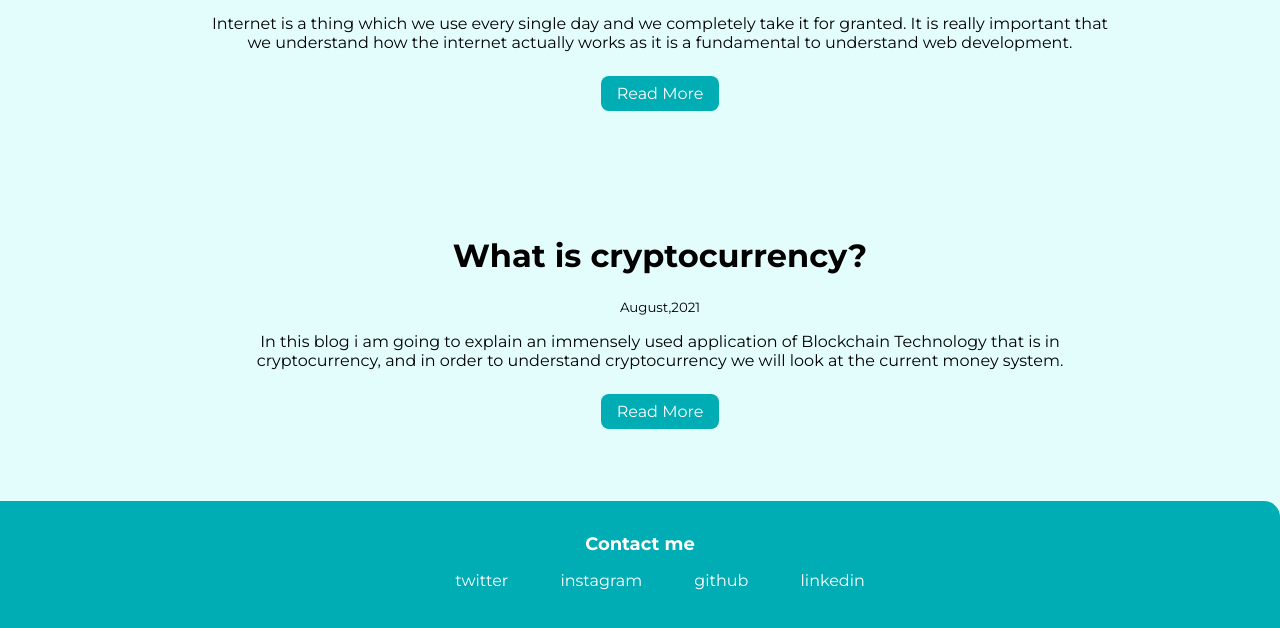
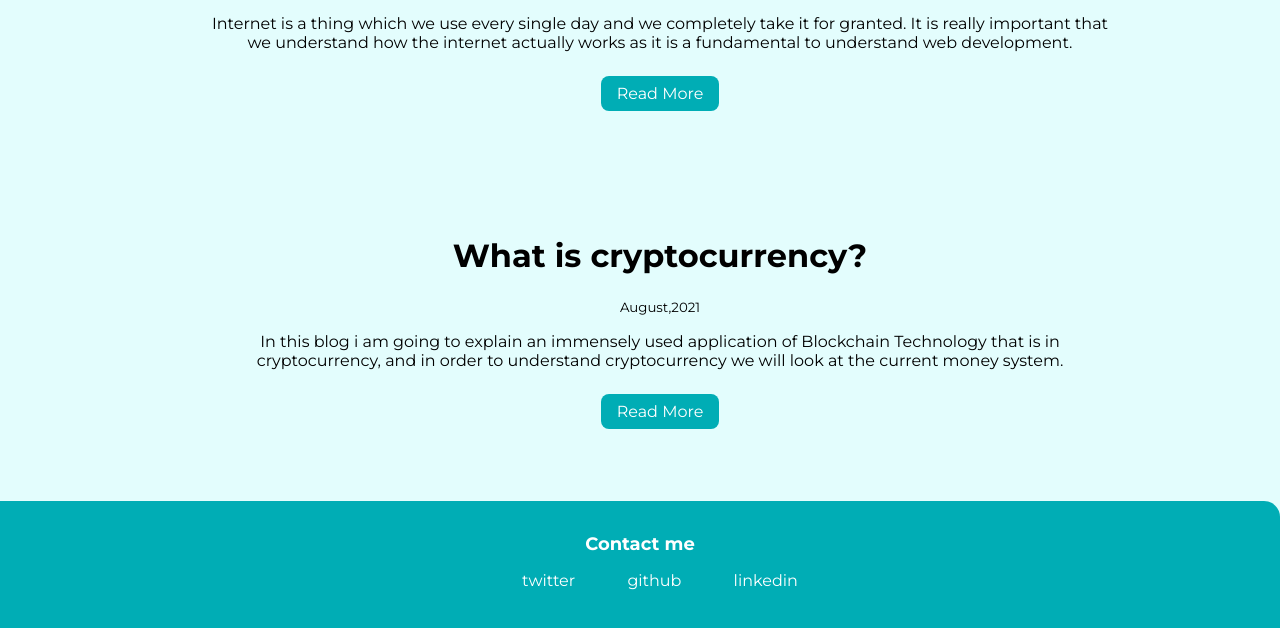
Before and after one commit to vrinda-mahajan/Mark4, a plain HTML site: page blogs.html in a window 1280 px wide. Shown: the part 500-1128 px from the top of the page. Drawn offline with Linux system fonts and the light colour scheme.

Commit message:
refactor

```diff
--- a/blogs.html
+++ b/blogs.html
@@ -58,10 +58,6 @@
                 </a>
             </li>
             <li class="list-item-inline">
-                <a class="link" href="https://www.instagram.com/vrinda__mahajan/">instagram
-                </a>
-            </li>
-            <li class="list-item-inline">
                 <a class="link" href="https://github.com/vrinda-mahajan">github
                 </a>
             </li>
```
Also changed, not shown: crypto-blog.html (+0 -4 lines), index.html (+0 -4 lines), internet-blog.html (+0 -4 lines), projects.html (+0 -4 lines).
